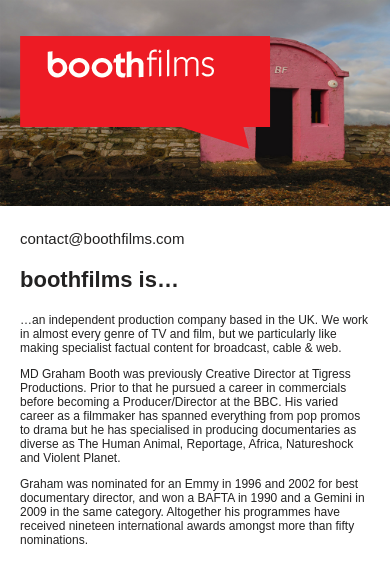
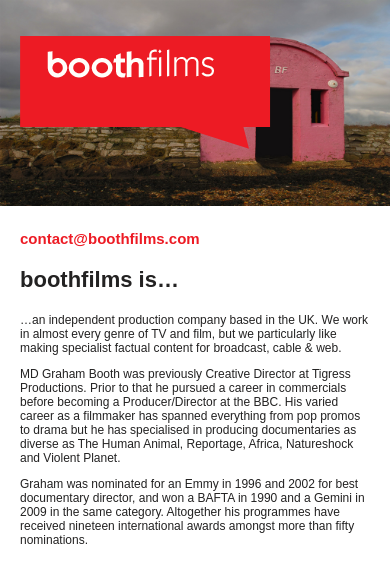
Before and after one commit to boothfilms/boothfilms.github.io, a plain HTML site: page index.html in a window 390 px wide. Drawn offline with Linux system fonts and the light colour scheme.

Commit message:
improved responsive-ness

```diff
--- a/style.css
+++ b/style.css
@@ -35,11 +35,12 @@ p{
 }
 
 a{
-  color: #232222;
+  color: #ed1b24;
   text-decoration: none;
+  font-weight: bold;
 }
 
-a:hover{color: #ed1b24;}
+a:hover{text-decoration: underline;}
 
 p.contact{
   float: right;
@@ -63,7 +64,6 @@ p, h2{
 }
 
 /*Smaller Mobile Version*/
-
 @media (max-width: 1024px) {
   body{background-size: 100% auto;}
   h1 {left:20px;}
@@ -71,6 +71,9 @@ p, h2{
     padding-left: 20px;
     padding-right: 20px;
   }
+}
+
+@media (max-width: 480px) {
   h2, p.contact{
     float: none;
   }
```
